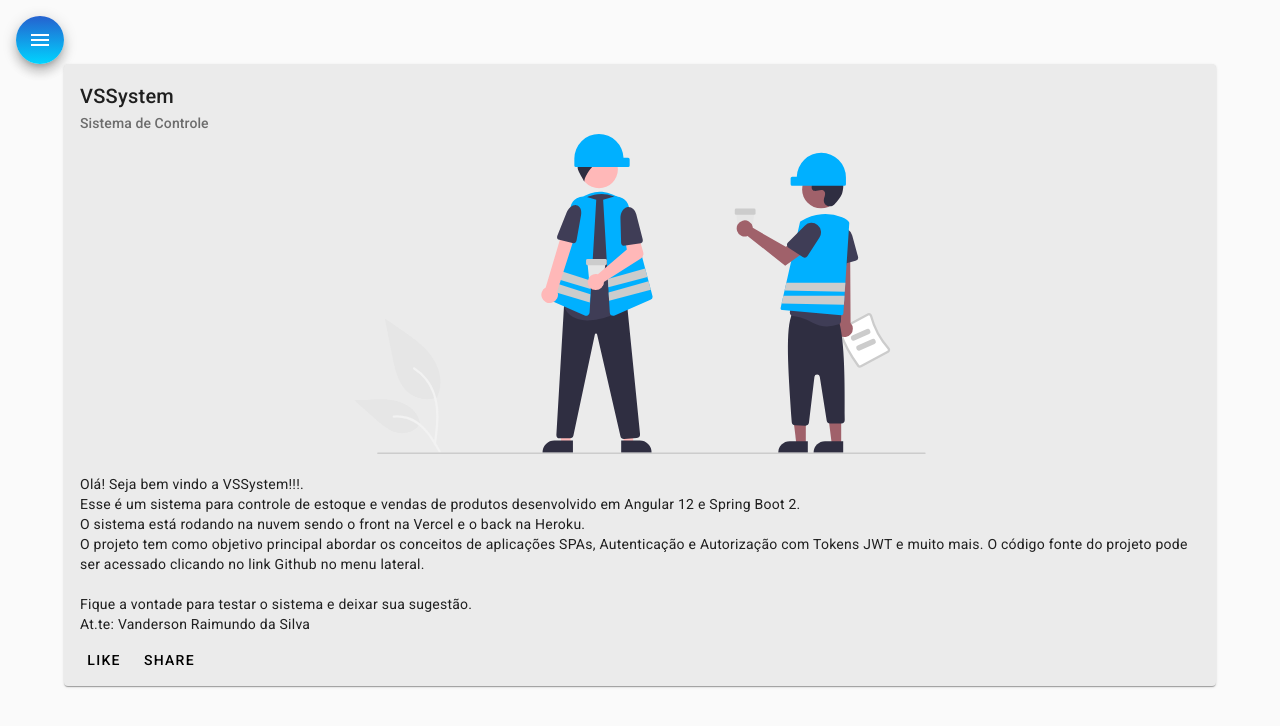
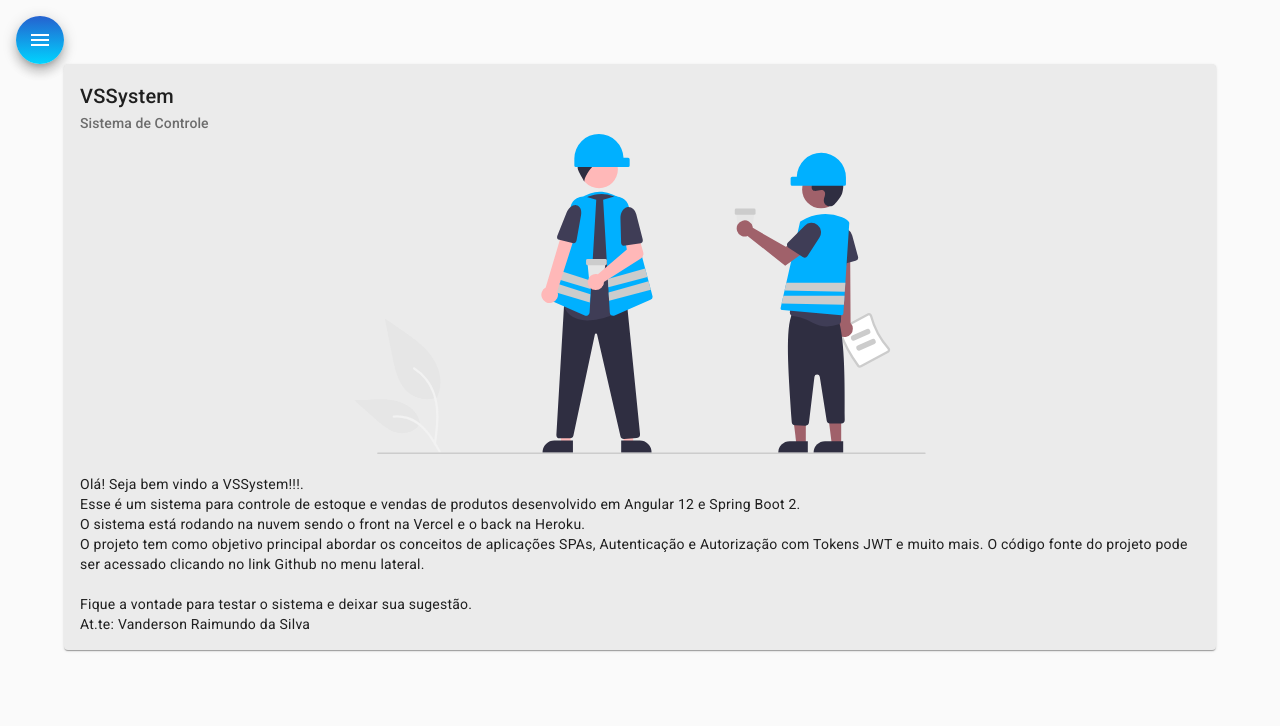
Before and after one commit to Vanderson-Silva/VSSystem-Sistema-Vendas-Front-Angular, an Angular app: page /home in a window 1280 px wide. Shown: the top 726 px of the page. Built offline with nearby package versions, Linux system fonts and the light colour scheme.

Commit message:
Componente Header Criado

```diff
--- a/src/app/app.module.ts
+++ b/src/app/app.module.ts
@@ -30,12 +30,14 @@
 // Componetes do Projeto
 import { NavbarComponent } from './components/navbar/navbar.component';
 import { HomeComponent } from './components/home/home.component';
+import { HeaderComponent } from './components/header/header.component';
 
 @NgModule({
   declarations: [
     AppComponent,
     NavbarComponent,
-    HomeComponent
+    HomeComponent,
+    HeaderComponent
   ],
   imports: [
     BrowserModule,
--- /dev/null
+++ b/src/app/components/header/header.component.html
@@ -0,0 +1 @@
+<p>header works!</p>
--- a/src/app/components/home/home.component.html
+++ b/src/app/components/home/home.component.html
@@ -16,8 +16,4 @@
             <br /> At.te: Vanderson Raimundo da Silva
            </p>
     </mat-card-content>
-    <mat-card-actions>
-      <button mat-button>LIKE</button>
-      <button mat-button>SHARE</button>
-    </mat-card-actions>
   </mat-card>
```
Also changed, not shown: src/app/components/header/header.component.ts (added, +10 -0 lines), src/app/components/header/header.component.css (added).
